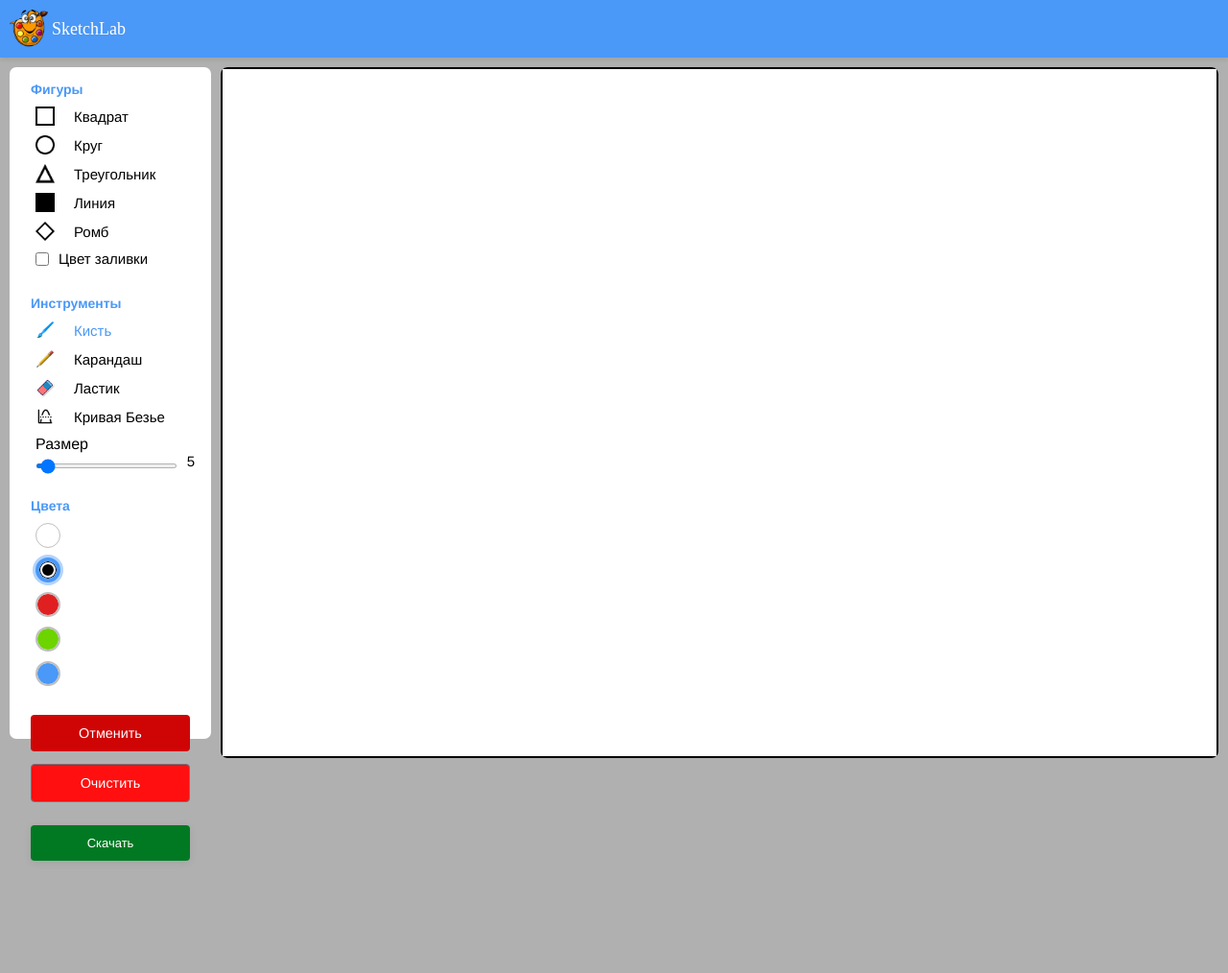
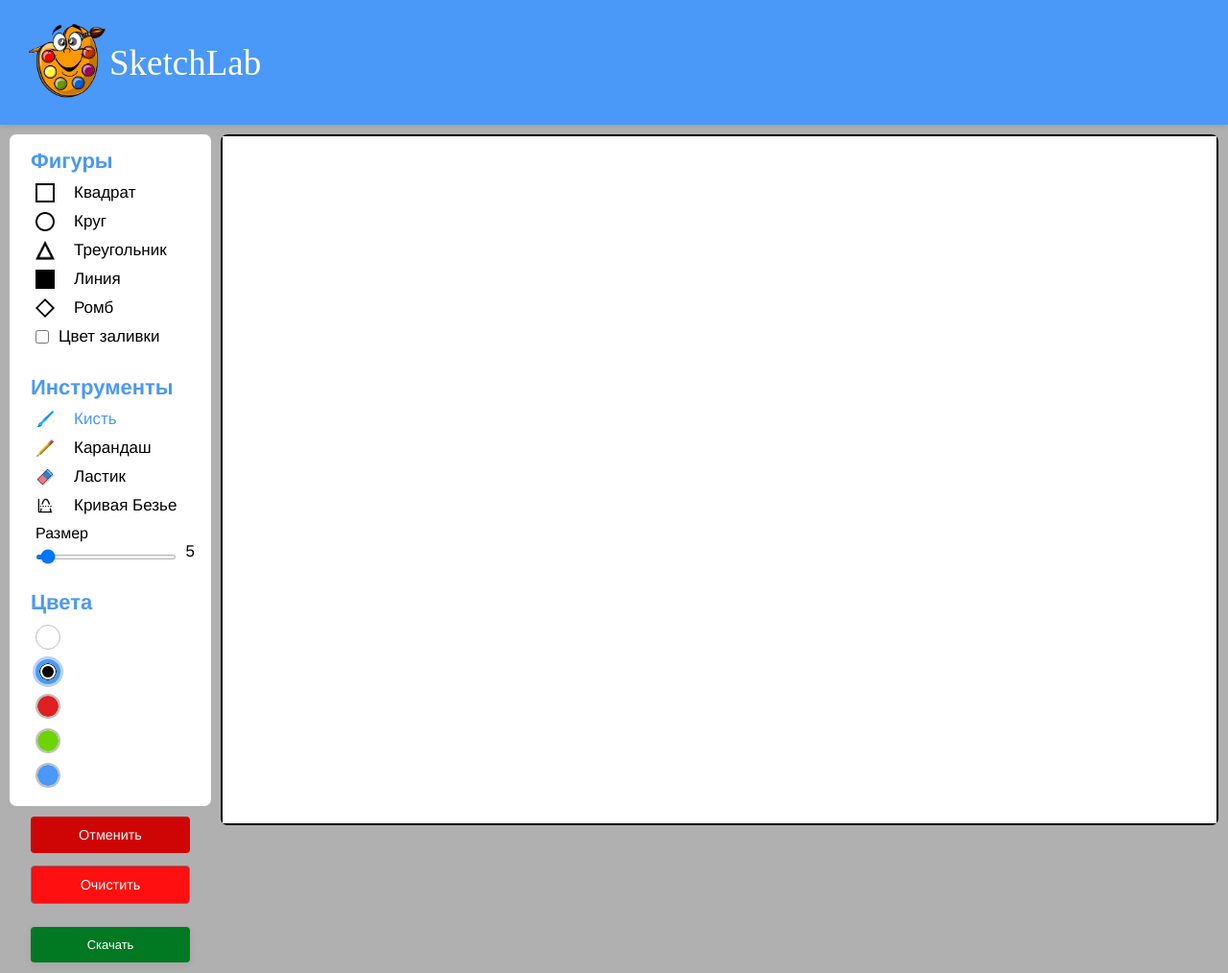
Before and after one commit to AleksBasov/Paint, a plain HTML site: page index.html in a window 1280 px wide. Shown: the whole page at 96% size. Before the commit the page ends 908 px from the top, so only its background shows below. Drawn offline with Linux system fonts and the light colour scheme; a web font is replaced by a local one.

Commit message:
ataptiv menu button

```diff
--- a/style.css
+++ b/style.css
@@ -311,7 +311,7 @@ a:hover:after{
 }
 
 .logo img {
- width: 80px;
+ width: 100px;
  height: auto;
 
 }
@@ -524,7 +524,7 @@ a:hover:after{
   border-radius: 6px;
   padding: 0 10px;
   height: 36px;
-  min-width: 36px;
+  min-width: 120px;
   width: 100%;
   font-size: 13px;
   font-family: 'Franklin Gothic Medium', sans-serif;
@@ -586,7 +586,7 @@ a:hover:after{
     align-items: center;
     width: 100%;
     min-width: 0;
-    font-size: 15px;
+    font-size: 17px;
     padding: 0;
     border-radius: 0;
     margin-bottom: 10px;
@@ -599,7 +599,7 @@ a:hover:after{
     margin-right: 10px;
   }
   .option span, .option label {
-    font-size: 15px;
+    font-size:17px;
     color: #000;
     padding-left: 10px;
     flex: none;
@@ -636,4 +636,23 @@ a:hover:after{
     margin: 0;
     display: block;
   }
+  .app-header {
+    height: 130px;
+    padding: 20px 30px;
+  }
+  .logo img {
+    width: 80px;
+    height: auto;
+  }
+  .logo h1 {
+    font-size: 37px;
+    margin: 0;
+    font-family: 'Londrina Solid';
+    font-weight: 400;
+  }
+  .title {
+    font-size: 22px;
+    font-weight: 700;
+    margin-bottom: 8px;
+  }
 }
```
